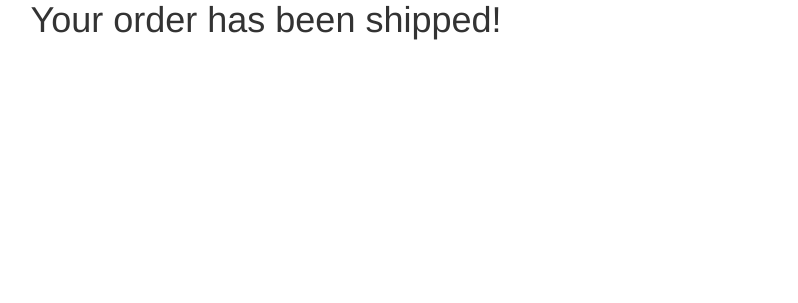
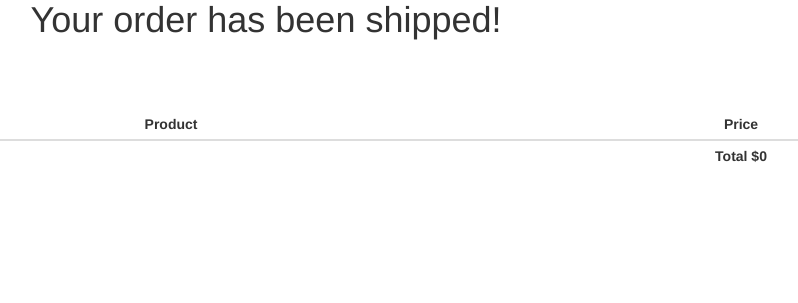
Before and after one commit to marajac/4393uiproject, a Django app: page /summary/ in a window 1280 px wide. Shown: the part 150-453 px from the top of the page, without its empty margins (374-1172 px from the left). Run offline with Django 3.2, Linux system fonts and the light colour scheme; data comes from the database, SQL or seed files in the repository; both versions use the stored data as it was after the commit.

Commit message:
order summary now shows list of items ordered

```diff
--- a/checkout/templates/summary.html
+++ b/checkout/templates/summary.html
@@ -1,4 +1,5 @@
 {% extends "base.html" %}
+{% load staticfiles %}
 
 <!DOCTYPE html>
 <html lang="en">
@@ -21,6 +22,41 @@
     <div class="header">
         <h1>Order Summary</h1>
         <h1>Your order has been shipped!</h1>
+        <br><br><br>
+            <div class="fluid-container">
+            <table id="cart" class="table table-hover table-condensed">
+                <thead>
+                    <tr>
+                        <th style="width:50%" class="text-center">Product</th>
+                        <th style="width:10%" class="text-center">Price</th>
+                    </tr>
+                </thead>
+                <tbody>
+                {% for item in cart %}
+                    <tr>
+                        <td data-th="Product">
+                            <div class="row">
+                                <div class="col-sm-2 hidden-xs"><img style="height: 75px;" src="{{ MEDIA_URL }}{{ item.product.photo }}" alt="..." class="img-responsive"/></div>
+                                <div class="col-sm-10">
+                                    <h4 class="nomargin">{{ item.product.name }}</h4>
+                                </div>
+                            </div>
+                        </td>
+                        <td data-th="Price">${{ item.product.price_in_dollars }}</td>
+                        {% endfor %}
+                    </tr>
+                </tbody>
+                <tfoot>
+                    <tr class="visible-xs">
+                        <td class="text-center"><strong>Total 1.99</strong></td>
+                    </tr>
+                    <tr>
+                        <td colspan="1" class="hidden-xs"></td>
+                        <td class="hidden-xs text-center"><strong>Total ${{ cart.summary }}</strong></td>
+                    </tr>
+                </tfoot>
+            </table>
+        </div>
     </div>
 {% endblock %}
 
--- a/checkout/views.py
+++ b/checkout/views.py
@@ -1,5 +1,6 @@
 from django.contrib.auth.decorators import login_required
 from django.shortcuts import render
+from cart.cart import Cart
 
 #from .forms import CheckoutForm
 
@@ -24,6 +25,7 @@ def checkout(request):
 
 
 def summary(request):
-    context = {}
+    cart = Cart(request)
+    context = {'cart': cart}
     template = 'summary.html'
     return render(request, template, context)
```
Also changed, not shown: db.sqlite3.
